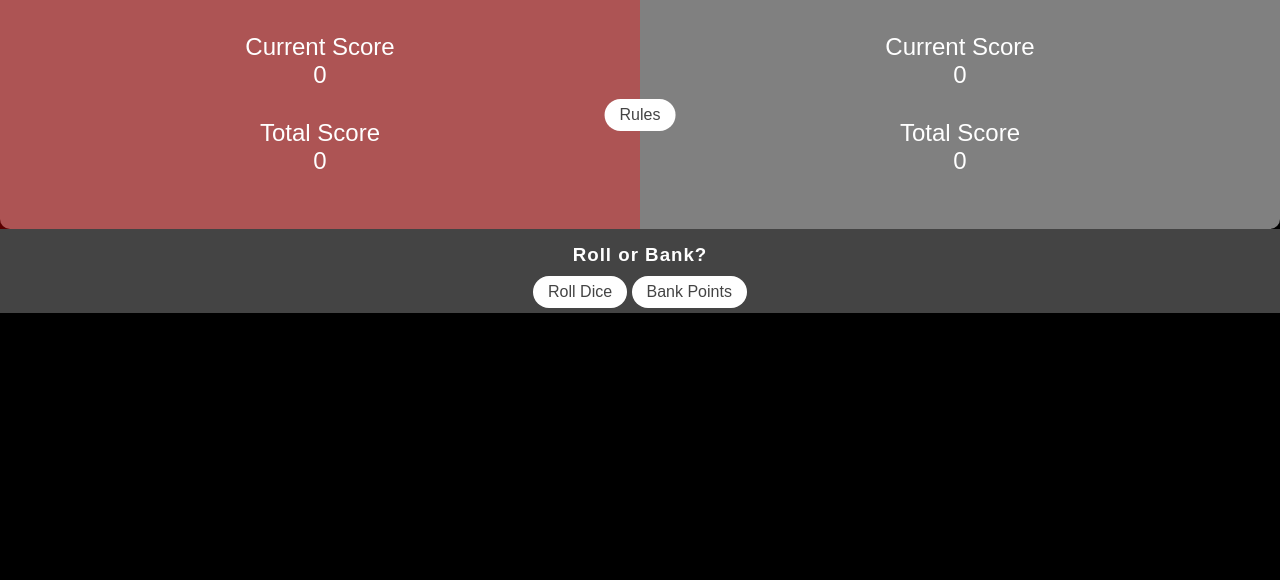
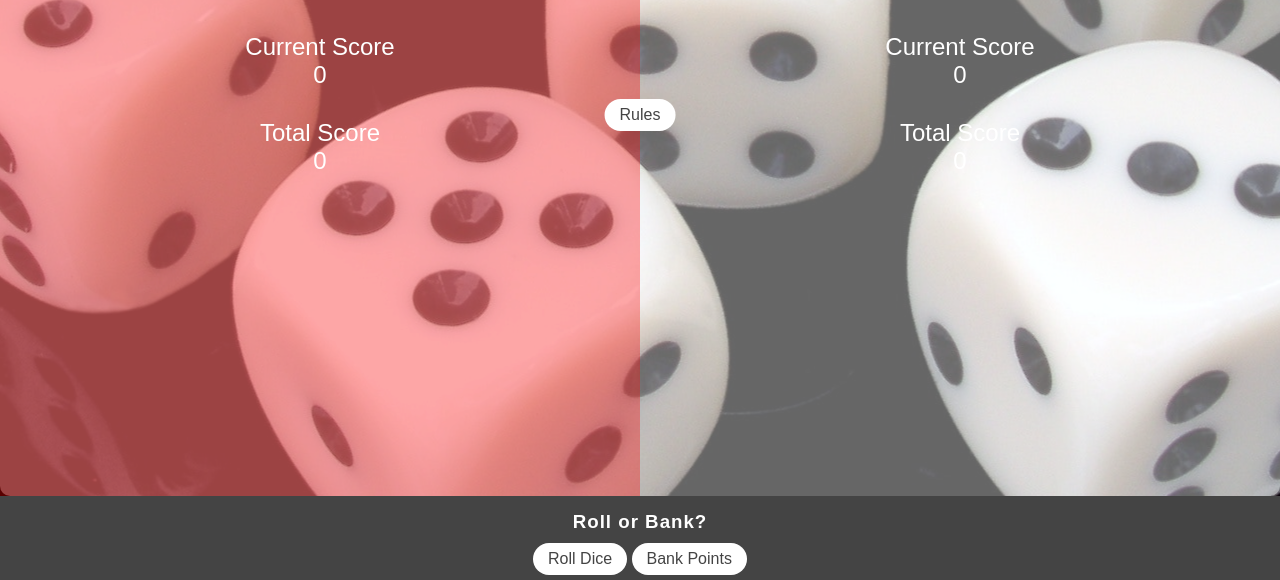
Before and after one commit to StephenB92/dice-game, a plain HTML site: page index.html in a window 1280 px wide. Shown: the part 251-831 px from the top of the page. Before the commit the page ends 800 px from the top, so only its background shows below. Drawn offline with Linux system fonts and the light colour scheme; a web font is replaced by a local one.

Commit message:
Adjust styling to main game page. Fix bug with players entering own name.

```diff
--- a/assets/css/style.css
+++ b/assets/css/style.css
@@ -1,10 +1,30 @@
 @import url('https://fonts.googleapis.com/css2?family=ABeeZee&display=swap');
+
+/* Main Page Layout */
 
 * {
     margin: 0;
     padding: 0;
     border: none;
     box-sizing: inherit;
+}
+
+body {
+    font-family: 'ABeeZee', sans-serif;
+    color: white;
+    background: url("../images/background-image.jpg") center;
+    width: 100%;
+    height: 93.4vh;
+    overflow: hidden;
+}
+
+main {
+    position: relative;
+    width: 100%;
+    height: 100%;
+    background-color: rgba(255, 255, 255, 0.40);
+    border-radius: 10px;
+    display: flex;
 }
 
 /* Rules Modal Window */
@@ -75,23 +95,6 @@ From Zero to Expert", Modal Window Section for Code used to create and style the
     color: black;
     padding: 10px;
     font-size: 1rem;
-}
-
-/* Main Page Layout */
-
-body {
-    font-family: 'ABeeZee', sans-serif;
-    color: white;
-    background-color: black;
-}
-
-main {
-    position: relative;
-    width: 100%;
-    height: 30rem;
-    background-color: rgba(255, 255, 255, 0.50);
-    border-radius: 10px;
-    display: flex;
 }
 
 /* Game Elements */
--- a/assets/javascript/script.js
+++ b/assets/javascript/script.js
@@ -36,6 +36,9 @@ const playerName1 = document.querySelector('.input-name-1');
 
 const name1 = function () {
     let myName1 = prompt("Enter your name");
+    if (myName1.length === 0) {
+        return
+    }
     document.querySelector('.input-name-1').innerText = myName1;
 };
 
@@ -43,6 +46,9 @@ const playerName2 = document.querySelector('.input-name-2');
 
 const name2 = function () {
     let myName2 = prompt("Enter your name");
+    if (myName2.length === 0) {
+        return
+    }
     document.querySelector('.input-name-2').innerText = myName2;
 };
 
--- a/index.html
+++ b/index.html
@@ -8,6 +8,7 @@
     <meta name="description" content="Dice Game - A fun game for two! First player to 100 points wins!!">
     <meta name="keywords" content="dice game, two players, dice, game">
     <link rel="stylesheet" href="assets/css/style.css">
+    <link rel="icon" type="image/x-icon" href="assets/images/favicon.ico">
     <title>Dice Game</title>
 </head>
 
```
Also changed, not shown: assets/images/favicon.ico (added).
